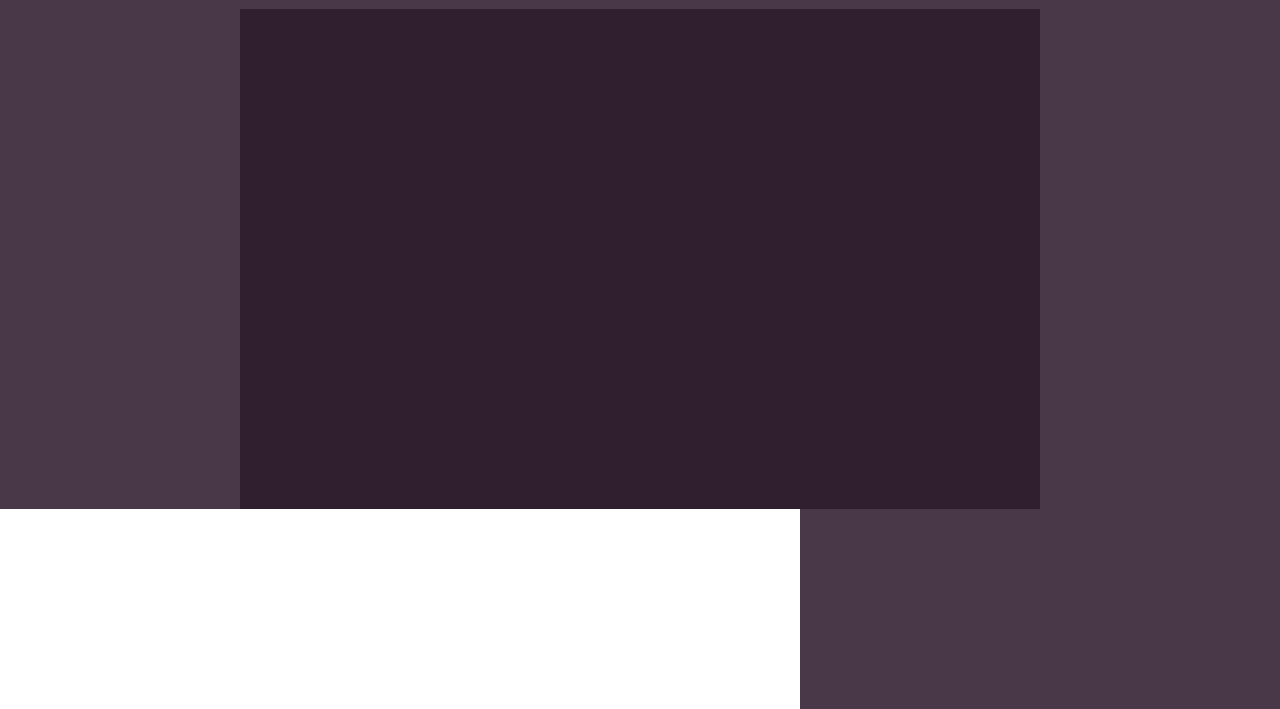
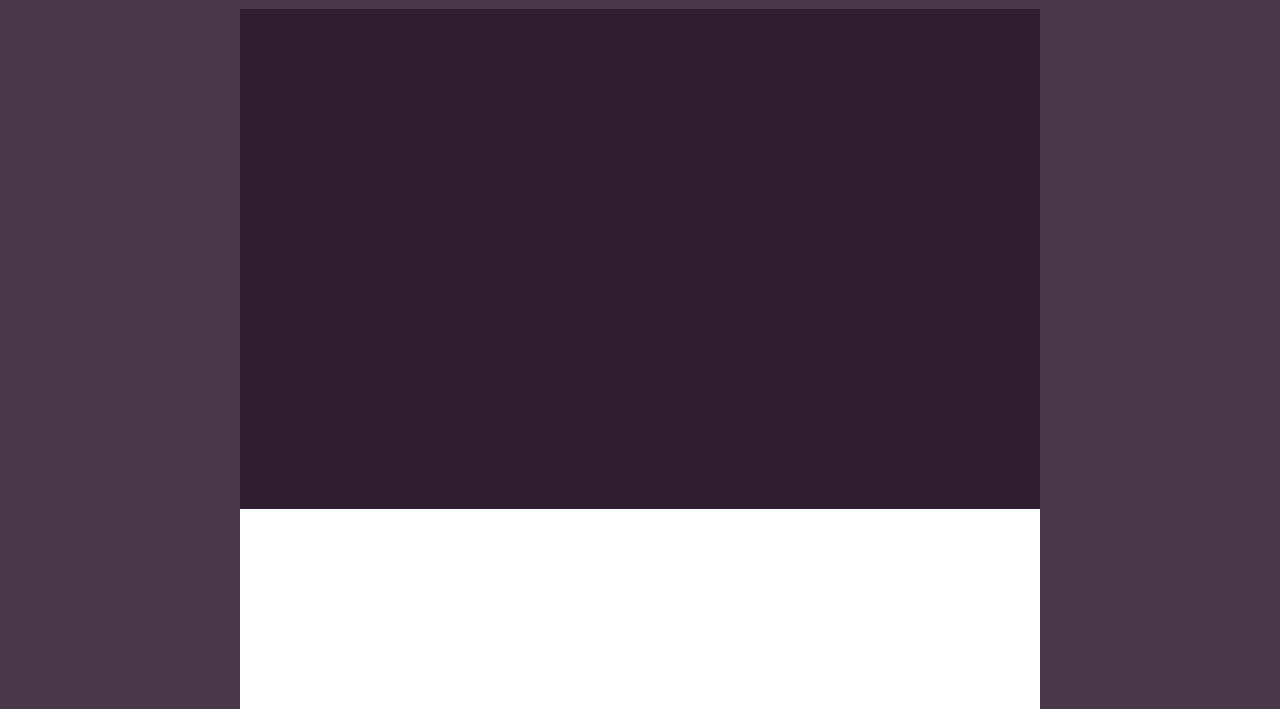
Before and after one commit to jessmchang/yt-instant, a PHP site: page / in a window 1280 px wide. Shown: the part 173-882 px from the top of the page. Run offline with PHP 8.4, Linux system fonts and the light colour scheme; some libraries are stand-ins or nearby versions.

Commit message:
More positioning

```diff
--- a/sass/style.scss
+++ b/sass/style.scss
@@ -47,6 +47,7 @@ body{
 	height: 200px;
 	background-color: white;
 	width: 800px;
+	margin: auto;
 }
 
 .search_box{
--- a/stylesheets/style.css
+++ b/stylesheets/style.css
@@ -106,9 +106,10 @@ body {
   height: 200px;
   background-color: white;
   width: 800px;
+  margin: auto;
 }
 
-/* line 52, ../sass/style.scss */
+/* line 53, ../sass/style.scss */
 .search_box {
   font-size: 20px;
   width: 800px;
@@ -121,7 +122,7 @@ body {
   padding: 10px;
 }
 
-/* line 64, ../sass/style.scss */
+/* line 65, ../sass/style.scss */
 ::-webkit-input-placeholder {
   color: #493848;
 }
```
